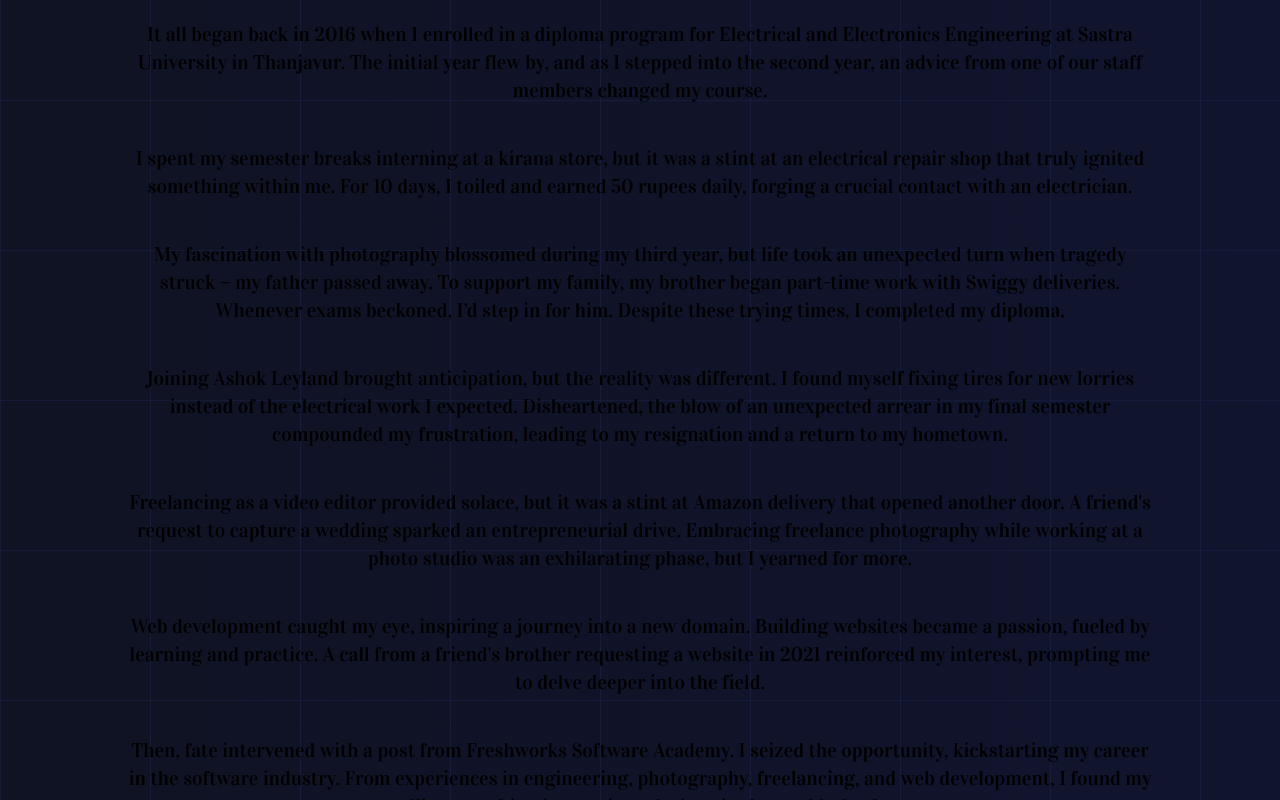
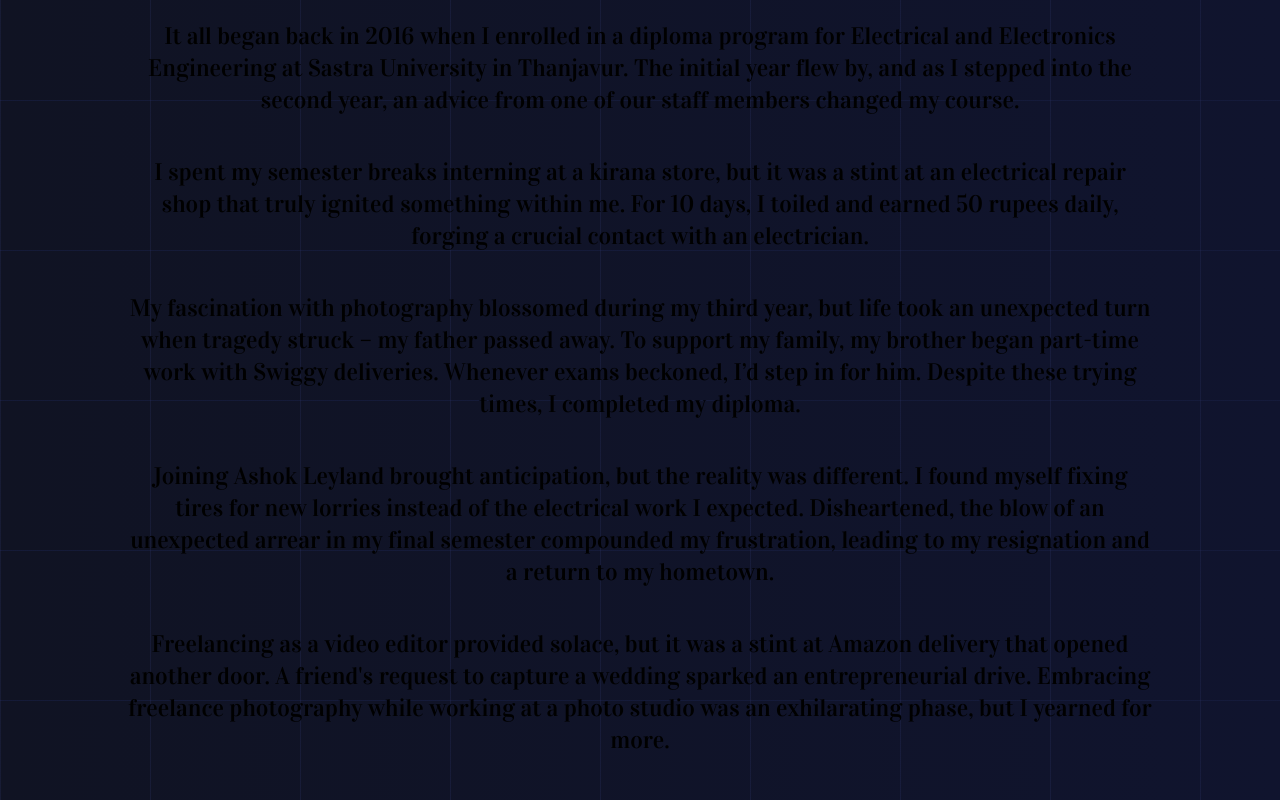
Before and after one commit to Prasanna-dot/my-portfolio, a Next.js app: page /my-journey in a window 1280 px wide. Shown: the part 800-1600 px from the top of the page. Built offline with nearby package versions, Linux system fonts and the light colour scheme.

Commit message:
Update page.tsx

```diff
--- a/src/app/my-journey/page.tsx
+++ b/src/app/my-journey/page.tsx
@@ -25,13 +25,13 @@
         </div>
       </div>
       <div className="h-auto px-[10%] pb-[7%] my-font2 text-center text-[2vw]">
-        <p className="py-5 sm:text-xl">It all began back in 2016 when I enrolled in a diploma program for Electrical and Electronics Engineering at Sastra University in Thanjavur. The initial year flew by, and as I stepped into the second year, an advice from one of our staff members changed my course.</p>
-        <p className="py-5 sm:text-xl">I spent my semester breaks interning at a kirana store, but it was a stint at an electrical repair shop that truly ignited something within me. For 10 days, I toiled and earned 50 rupees daily, forging a crucial contact with an electrician.</p>
-        <p className="py-5 sm:text-xl">My fascination with photography blossomed during my third year, but life took an unexpected turn when tragedy struck – my father passed away. To support my family, my brother began part-time work with Swiggy deliveries. Whenever exams beckoned, I’d step in for him. Despite these trying times, I completed my diploma.</p>
-        <p className="py-5 sm:text-xl">Joining Ashok Leyland brought anticipation, but the reality was different. I found myself fixing tires for new lorries instead of the electrical work I expected. Disheartened, the blow of an unexpected arrear in my final semester compounded my frustration, leading to my resignation and a return to my hometown.</p>
-        <p className="py-5 sm:text-xl">Freelancing as a video editor provided solace, but it was a stint at Amazon delivery that opened another door. A friend's request to capture a wedding sparked an entrepreneurial drive. Embracing freelance photography while working at a photo studio was an exhilarating phase, but I yearned for more.</p>
-        <p className="py-5 sm:text-xl">Web development caught my eye, inspiring a journey into a new domain. Building websites became a passion, fueled by learning and practice. A call from a friend's brother requesting a website in 2021 reinforced my interest, prompting me to delve deeper into the field.</p>
-        <p className="py-5 sm:text-xl">Then, fate intervened with a post from Freshworks Software Academy. I seized the opportunity, kickstarting my career in the software industry. From experiences in engineering, photography, freelancing, and web development, I found my true calling – crafting innovative solutions in the world of software.</p>
+        <p className="lg:py-5 py-3 sm:text-2xl">It all began back in 2016 when I enrolled in a diploma program for Electrical and Electronics Engineering at Sastra University in Thanjavur. The initial year flew by, and as I stepped into the second year, an advice from one of our staff members changed my course.</p>
+        <p className="lg:py-5 py-3 sm:text-2xl">I spent my semester breaks interning at a kirana store, but it was a stint at an electrical repair shop that truly ignited something within me. For 10 days, I toiled and earned 50 rupees daily, forging a crucial contact with an electrician.</p>
+        <p className="lg:py-5 py-3 sm:text-2xl">My fascination with photography blossomed during my third year, but life took an unexpected turn when tragedy struck – my father passed away. To support my family, my brother began part-time work with Swiggy deliveries. Whenever exams beckoned, I’d step in for him. Despite these trying times, I completed my diploma.</p>
+        <p className="lg:py-5 py-3 sm:text-2xl">Joining Ashok Leyland brought anticipation, but the reality was different. I found myself fixing tires for new lorries instead of the electrical work I expected. Disheartened, the blow of an unexpected arrear in my final semester compounded my frustration, leading to my resignation and a return to my hometown.</p>
+        <p className="lg:py-5 py-3 sm:text-2xl">Freelancing as a video editor provided solace, but it was a stint at Amazon delivery that opened another door. A friend's request to capture a wedding sparked an entrepreneurial drive. Embracing freelance photography while working at a photo studio was an exhilarating phase, but I yearned for more.</p>
+        <p className="lg:py-5 py-3 sm:text-2xl">Web development caught my eye, inspiring a journey into a new domain. Building websites became a passion, fueled by learning and practice. A call from a friend's brother requesting a website in 2021 reinforced my interest, prompting me to delve deeper into the field.</p>
+        <p className="lg:py-5 py-3 sm:text-2xl">Then, fate intervened with a post from Freshworks Software Academy. I seized the opportunity, kickstarting my career in the software industry. From experiences in engineering, photography, freelancing, and web development, I found my true calling – crafting innovative solutions in the world of software.</p>
       </div>
     </section>
   );
```
